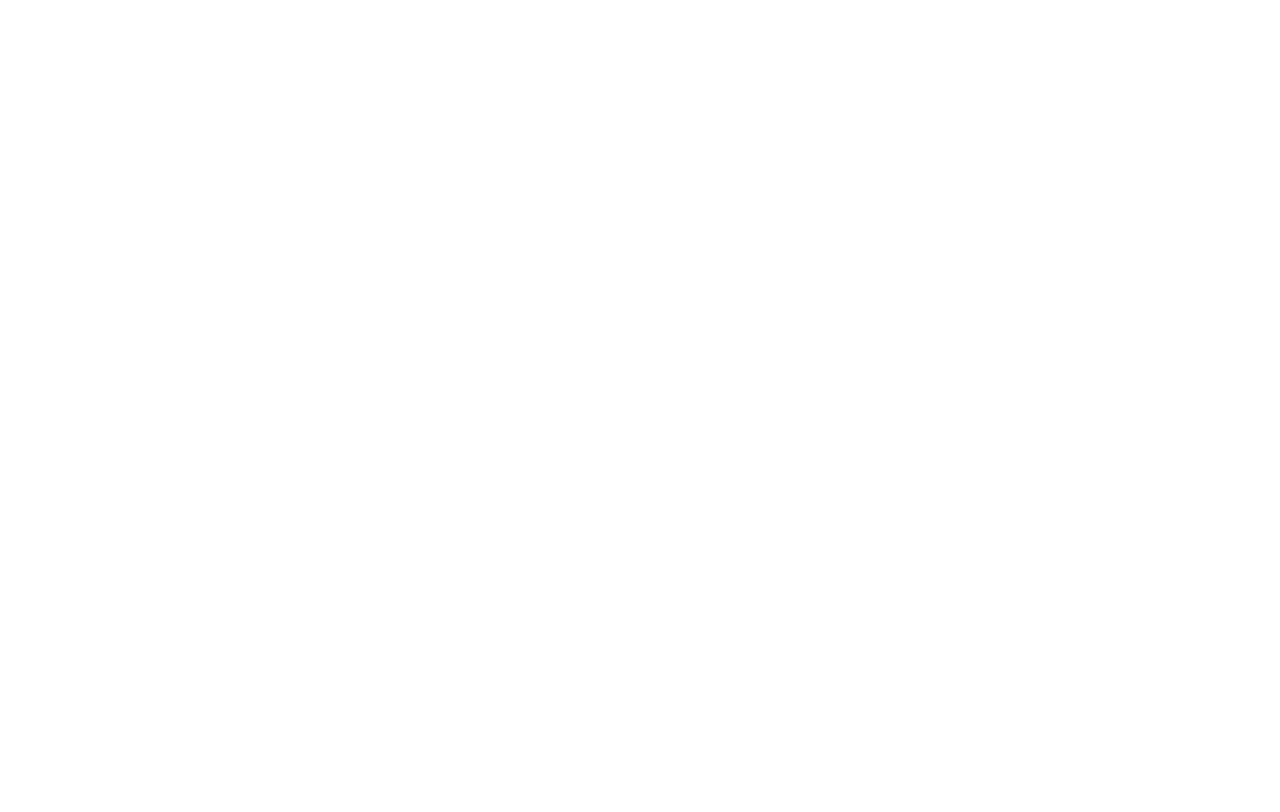
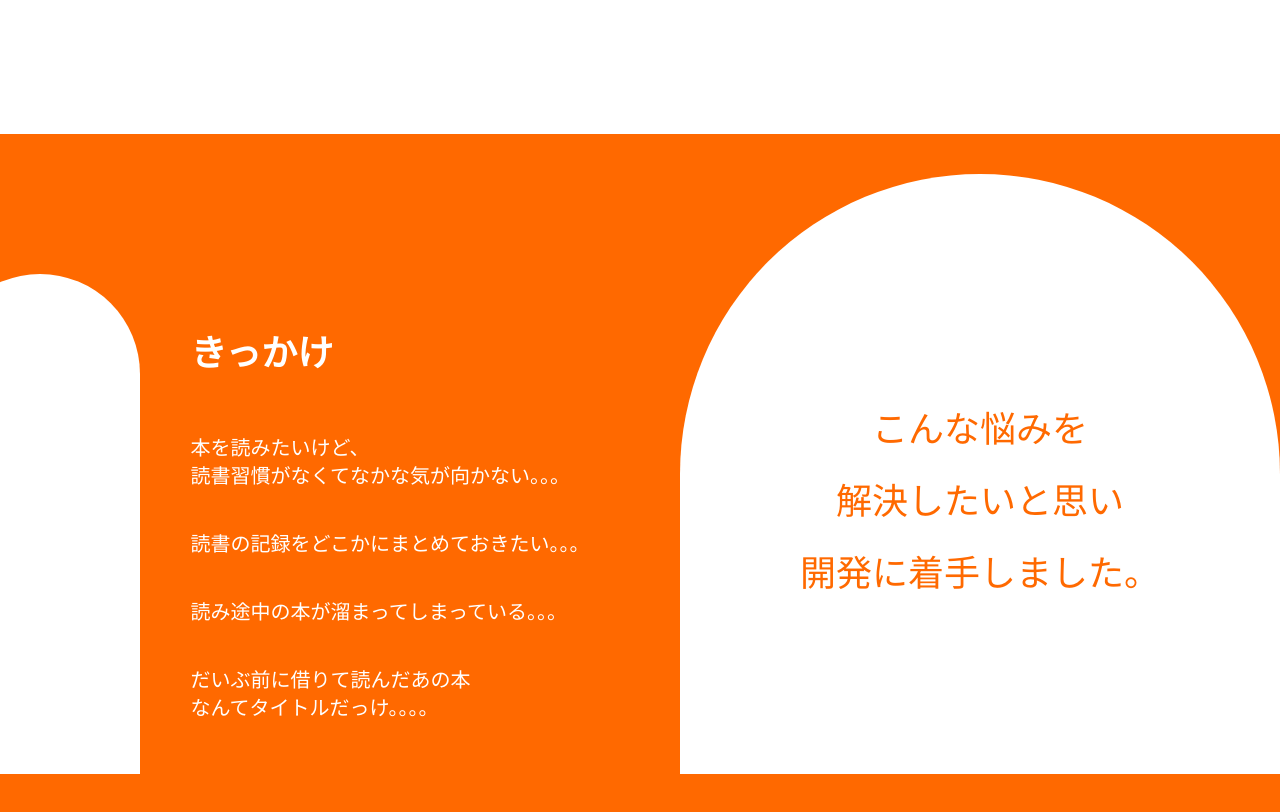
Before and after one commit to misatoku/book-tracker-lp, a Next.js app: page / in a window 1280 px wide. Shown: the part 4800-5612 px from the top of the page. Before the commit the page ends 4920 px from the top, so only its background shows below. Built offline with nearby package versions, Linux system fonts and the light colour scheme.

Commit message:
feat:きっかけページの追加

```diff
--- /dev/null
+++ b/app/feature/Trigger.tsx
@@ -0,0 +1,47 @@
+export default function Trigger() {
+  return (
+    <>
+      <div className="min-h-screen bg-orange-500">
+        <div className="flex justify-between">
+          <div className="mt-35 -ml-15">
+            <div className="w-50 h-50 bg-white rounded-full" />
+            <div className="-mt-25 w-50 h-100 bg-white" />
+          </div>
+
+          <div className="flex flex-col mt-50 -ml-10">
+            <p className="text-white text-4xl font-bold">きっかけ</p>
+            <div className="flex flex-col mt-15 gap-10">
+              <p className="text-white text-xl whitespace-pre-line">
+                本を読みたいけど、
+                <br />
+                読書習慣がなくてなかな気が向かない。。。
+              </p>
+              <p className="text-white text-xl">
+                読書の記録をどこかにまとめておきたい。。。
+              </p>
+              <p className="text-white text-xl">
+                読み途中の本が溜まってしまっている。。。
+              </p>
+              <p className="text-white text-xl whitespace-pre-line">
+                だいぶ前に借りて読んだあの本
+                <br />
+                なんてタイトルだっけ。。。。
+              </p>
+            </div>
+          </div>
+          <div className="flex flex-col mt-10">
+            <div className="w-150 h-150 bg-white rounded-full" />
+            <div className="-mt-75 w-150 h-75 bg-white" />
+            <p className="text-orange-500 text-4xl leading-loose font-[500] -mt-95 text-center whitespace-pre-line">
+              こんな悩みを
+              <br />
+              解決したいと思い
+              <br />
+              開発に着手しました。
+            </p>
+          </div>
+        </div>
+      </div>
+    </>
+  );
+}
--- a/app/page.tsx
+++ b/app/page.tsx
@@ -1,6 +1,7 @@
 import FirstView from "./feature/FirstView";
 import Function from "./feature/Function";
 import TechStuck from "./feature/TechStuck";
+import Trigger from "./feature/Trigger";
 
 export default function Home() {
   return (
@@ -15,6 +16,9 @@
         <section className="min-h-screen">
           <TechStuck />
         </section>
+        <section className="min-h-screen mt-3.5">
+          <Trigger />
+        </section>
       </main>
     </>
   );
```
